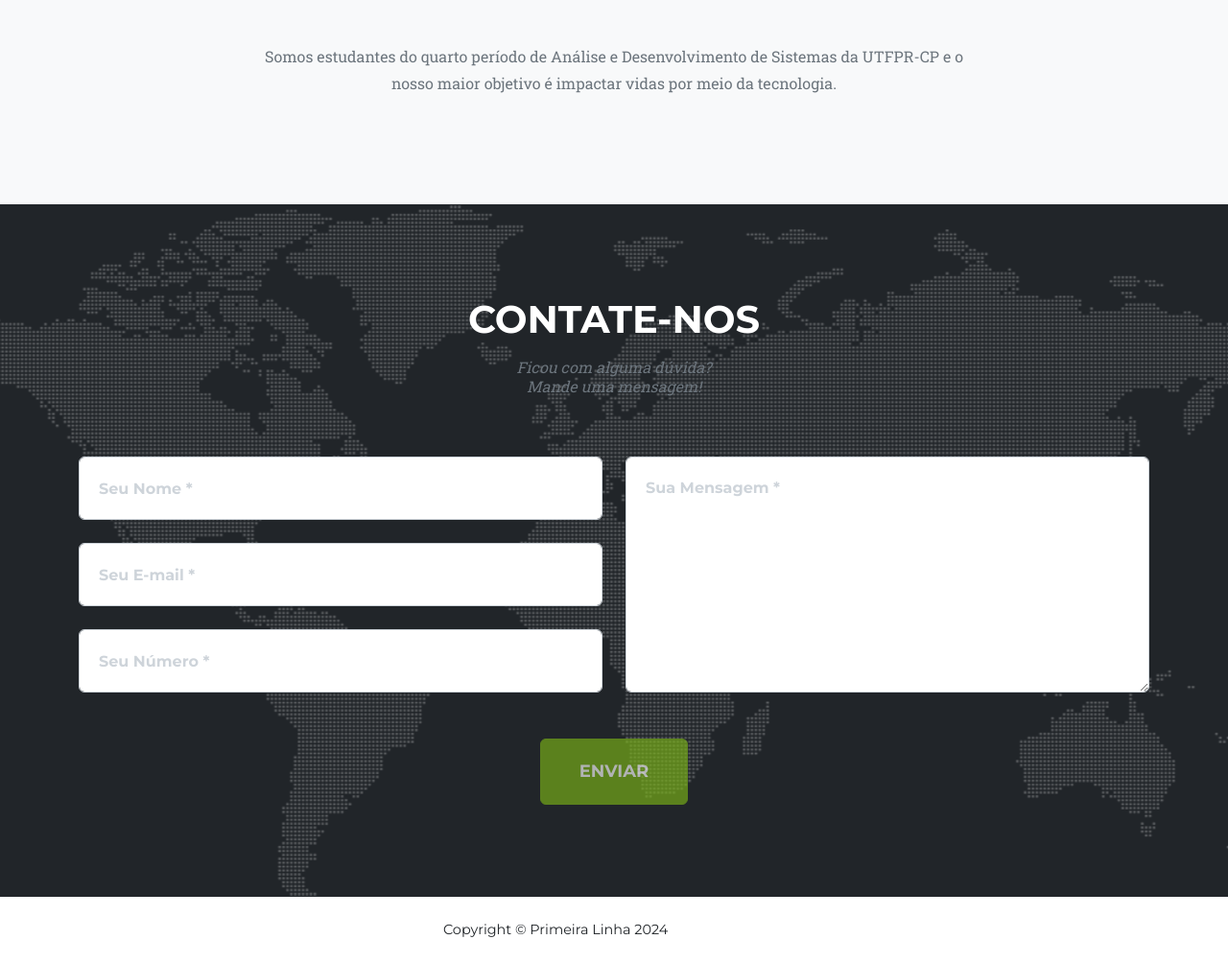
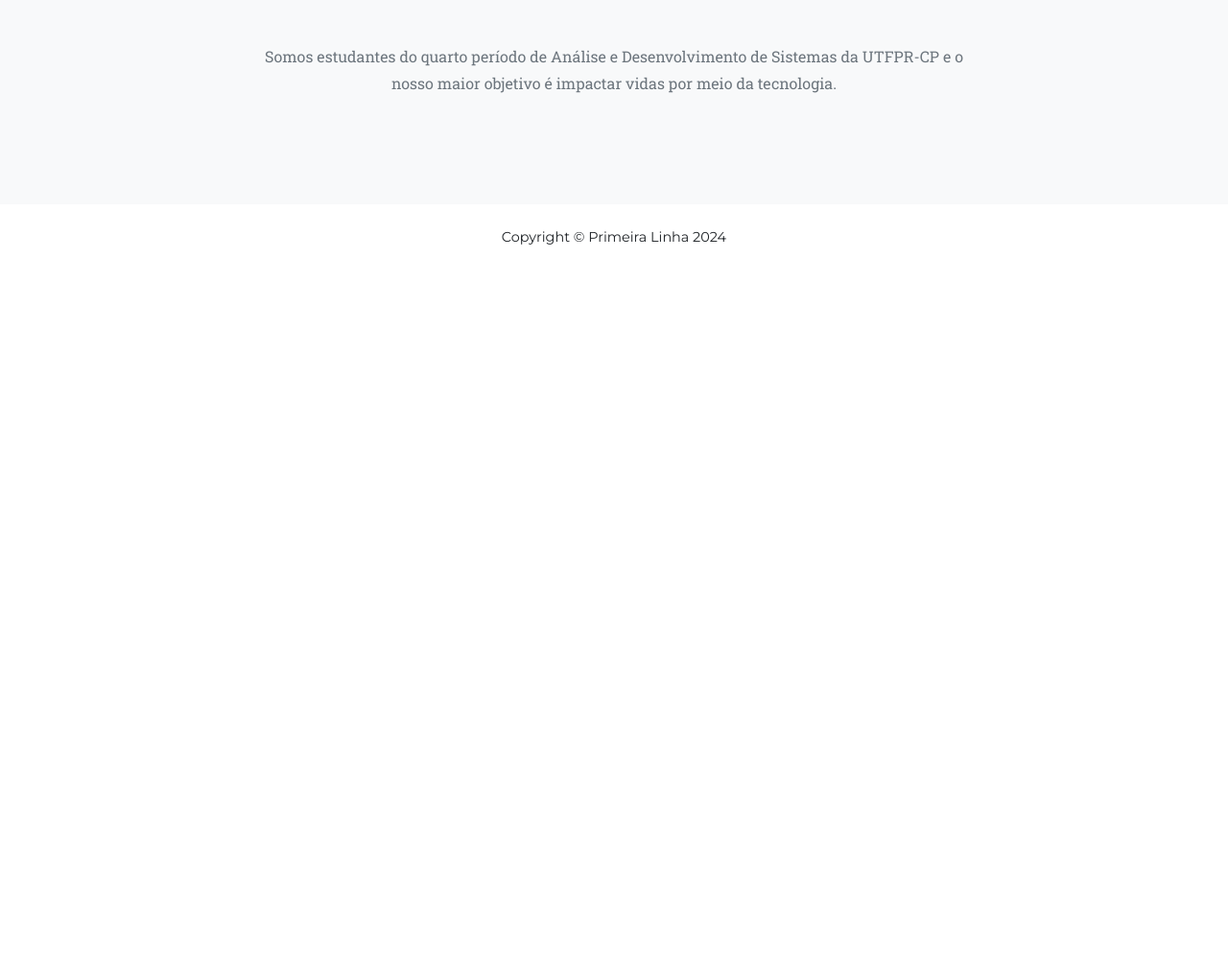
Before and after one commit to marjorymell/certificadora.github.io, a website: page index.html in a window 1280 px wide. Shown: the part 5487-6491 px from the top of the page at 96% size. After the commit the page ends 5770 px from the top, so only its background shows below. Drawn offline with nearby package versions, Linux system fonts and the light colour scheme.

Commit message:
feat: remove contact form

```diff
--- a/index.html
+++ b/index.html
@@ -500,114 +500,10 @@
       </div>
     </section>
 
-    <section class="page-section" id="contact">
-      <div class="container">
-        <div class="text-center">
-          <h2 class="section-heading text-uppercase">Contate-nos</h2>
-          <h3 class="section-subheading text-muted">
-            Ficou com alguma dúvida?
-            <br />
-            Mande uma mensagem!
-          </h3>
-        </div>
-
-        <form id="contactForm" data-sb-form-api-token="API_TOKEN">
-          <div class="row align-items-stretch mb-5">
-            <div class="col-md-6">
-              <div class="form-group">
-                <input
-                  class="form-control"
-                  id="name"
-                  type="text"
-                  placeholder="Seu Nome *"
-                  data-sb-validations="required"
-                />
-                <div class="invalid-feedback" data-sb-feedback="name:required">
-                  O campo de nome é obrigatório.
-                </div>
-              </div>
-              <div class="form-group">
-                <input
-                  class="form-control"
-                  id="email"
-                  type="email"
-                  placeholder="Seu E-mail *"
-                  data-sb-validations="required,email"
-                />
-                <div class="invalid-feedback" data-sb-feedback="email:required">
-                  O campo de e-mail é obrigatório.
-                </div>
-                <div class="invalid-feedback" data-sb-feedback="email:email">
-                  Email inválido.
-                </div>
-              </div>
-              <div class="form-group mb-md-0">
-                <input
-                  class="form-control"
-                  id="phone"
-                  type="tel"
-                  placeholder="Seu Número *"
-                  data-sb-validations="required"
-                />
-                <div class="invalid-feedback" data-sb-feedback="phone:required">
-                  O campo de número é obrigatório.
-                </div>
-              </div>
-            </div>
-            <div class="col-md-6">
-              <div class="form-group form-group-textarea mb-md-0">
-                <textarea
-                  class="form-control"
-                  id="message"
-                  placeholder="Sua Mensagem *"
-                  data-sb-validations="required"
-                ></textarea>
-                <div
-                  class="invalid-feedback"
-                  data-sb-feedback="message:required"
-                >
-                  O campo de mensagem é obrigatório.
-                </div>
-              </div>
-            </div>
-          </div>
-
-          <div class="d-none" id="submitSuccessMessage">
-            <div class="text-center text-white mb-3">
-              <div class="fw-bolder">Formulário submetido com sucesso</div>
-              To activate this form, sign up at
-              <br />
-              <a href="https://startbootstrap.com/solution/contact-forms"
-                >https://startbootstrap.com/solution/contact-forms</a
-              >
-            </div>
-          </div>
-
-          <div class="d-none" id="submitErrorMessage">
-            <div class="text-center text-danger mb-3">
-              Erro ao enviar seu formulário!
-            </div>
-          </div>
-
-          <div class="text-center">
-            <button
-              class="btn btn-primary btn-xl text-uppercase disabled"
-              id="submitButton"
-              type="submit"
-            >
-              Enviar
-            </button>
-          </div>
-        </form>
-      </div>
-    </section>
-
     <footer class="footer py-4">
       <div class="container">
         <div class="row align-items-center">
-          <div class="col-lg-4 text-lg-start">
             Copyright &copy; Primeira Linha 2024
-          </div>
         </div>
       </div>
     </footer>
```
Also changed, not shown: css/styles.css.
